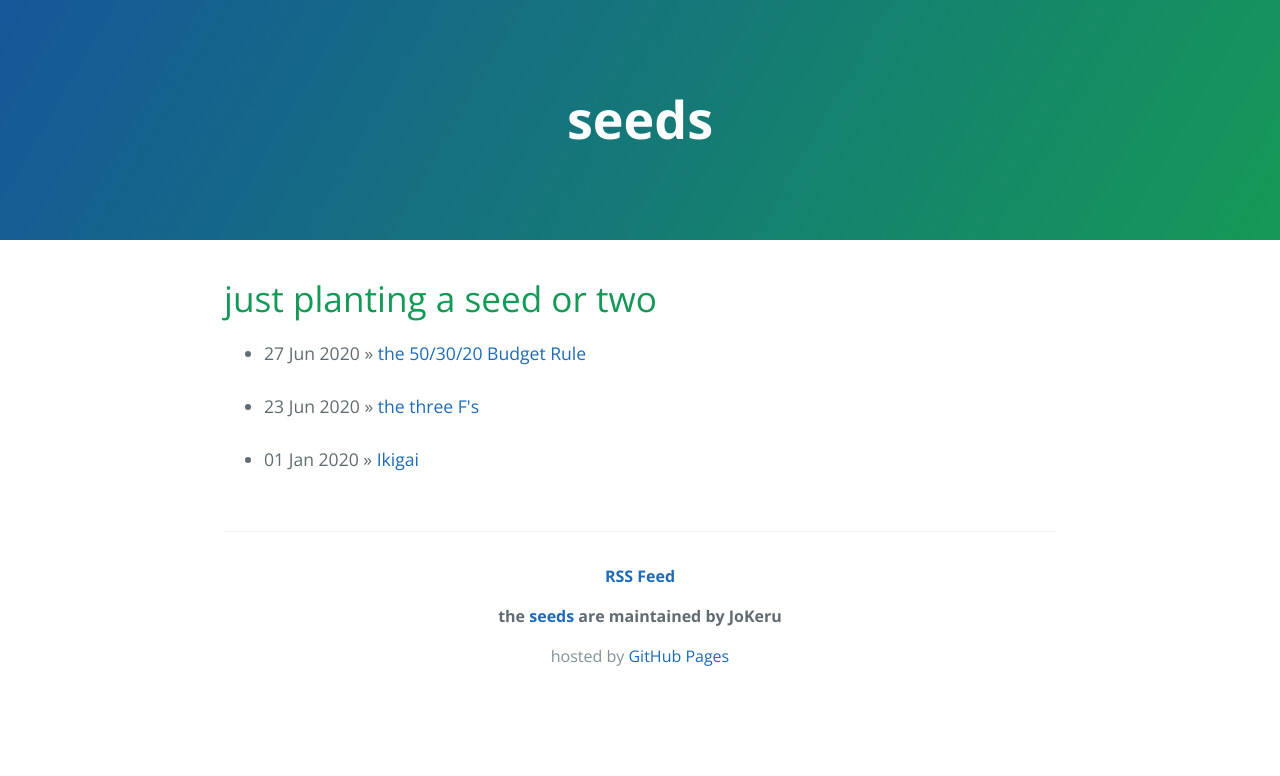
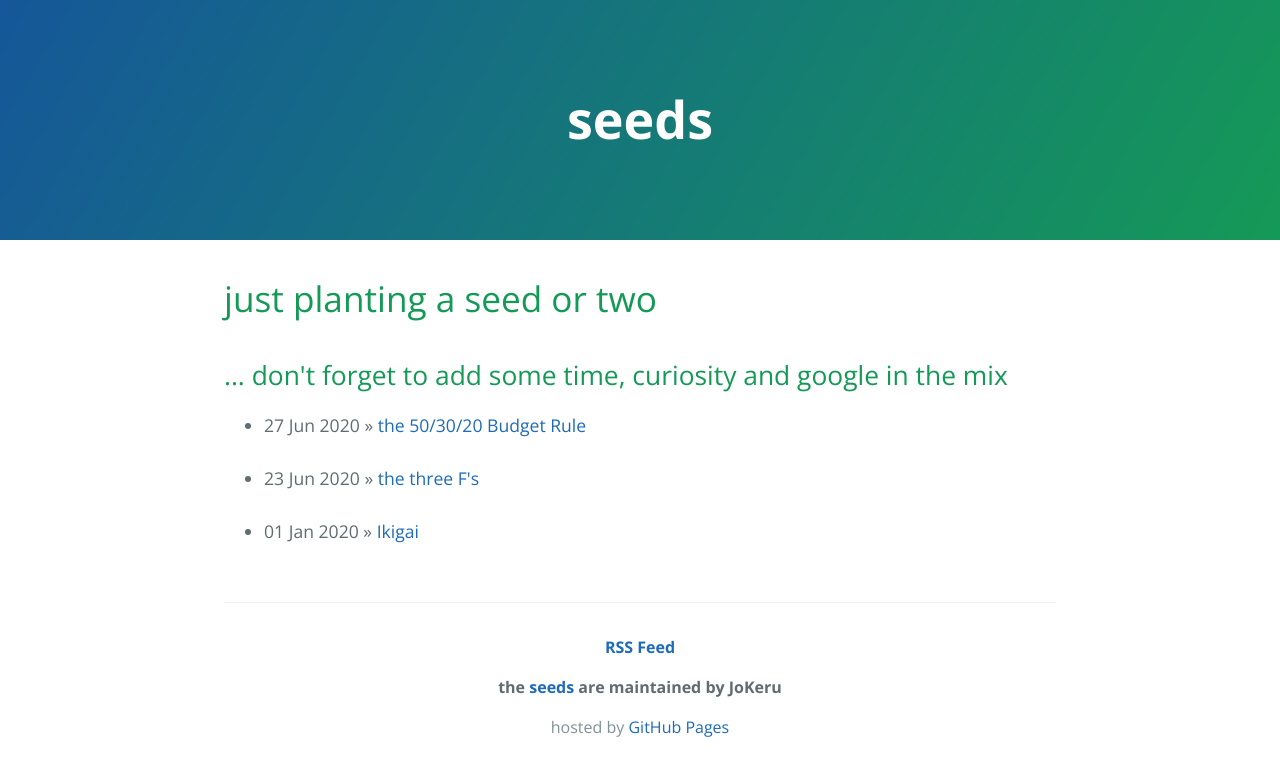
Before and after one commit to jokeru/seeds, a Jekyll site: the page built from index.html, in a window 1280 px wide. Shown: the top 776 px of the page. Built offline with Jekyll 4.4.1, drawn with Linux system fonts in a browser that asks for light colours.

Commit message:
Update index.html

```diff
--- a/index.html
+++ b/index.html
@@ -3,6 +3,7 @@ layout: default
 ---
 
 <h1>{{ site.description }}</h1>
+<h2>... don't forget to add some time, curiosity and google in the mix</h2>
 <ul class="posts">
 	{% for post in site.posts %}
 		<li><span>{{ post.date | date_to_string }}</span> » <a href="{{ post.url }}" title="{{ post.title }}">{{ post.title }}</a></li>
```
